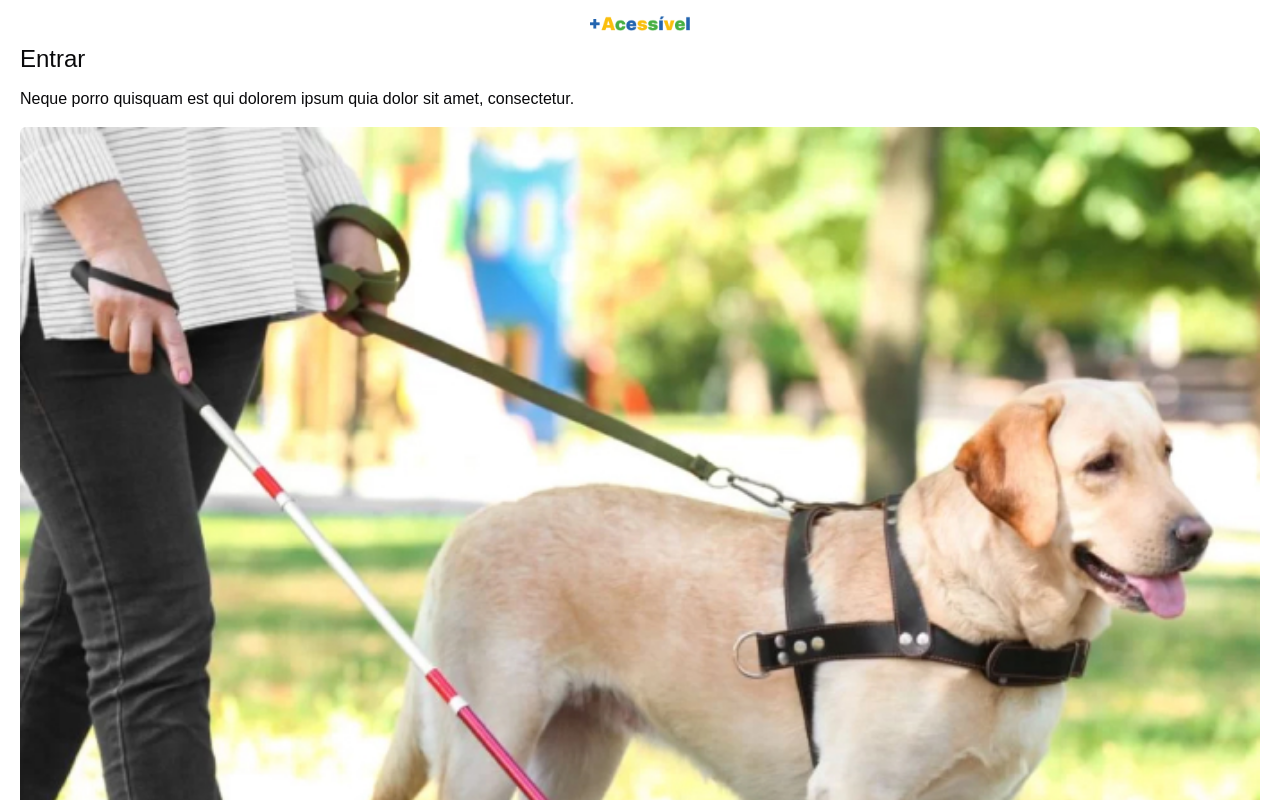
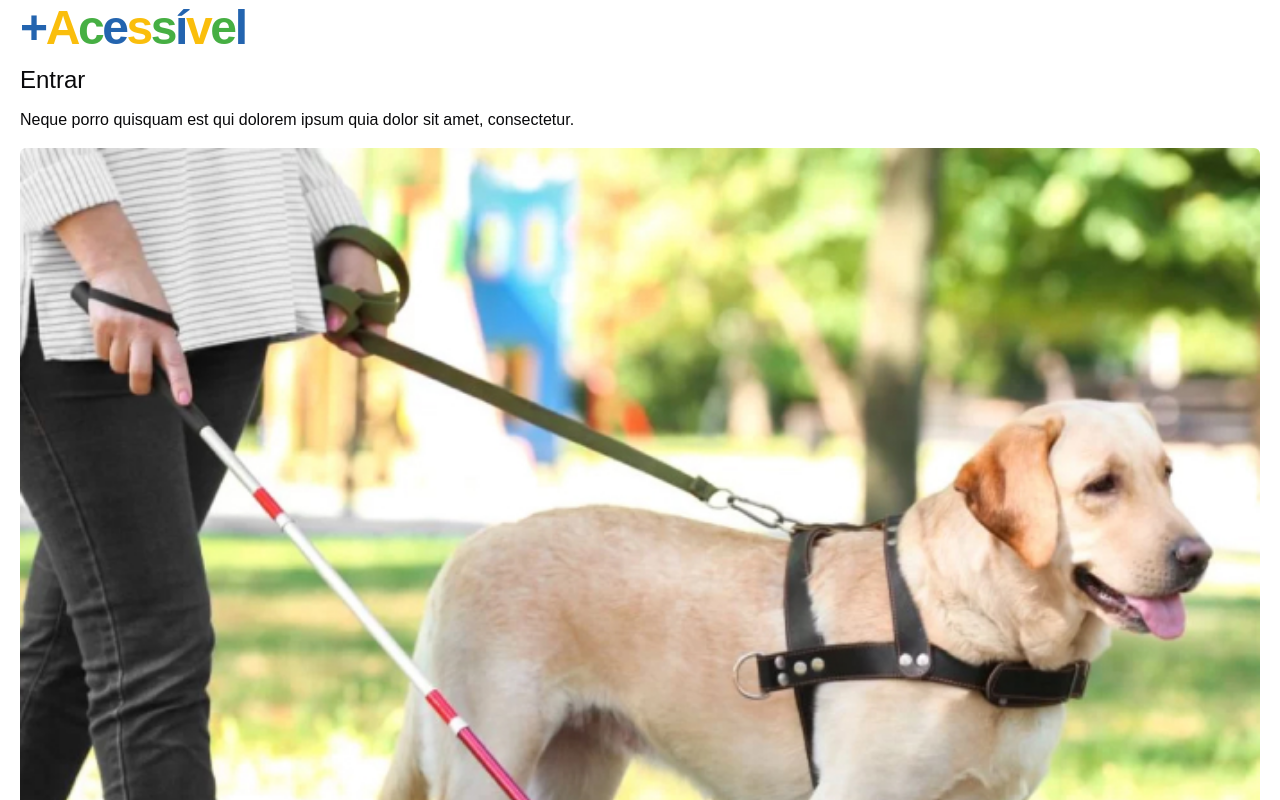
Before and after one commit to ClaudioRibeiro2/acessivel-front-2024, a Next.js app: page /user/login in a window 1280 px wide. Shown: the top 800 px of the page. Built offline with nearby package versions, Linux system fonts and the light colour scheme.

Commit message:
feat: Integrate AcessivelIcon in LoginUser and update its structure

```diff
--- a/src/app/user/login/page.js
+++ b/src/app/user/login/page.js
@@ -1,21 +1,14 @@
-import { LoginUserForm } from "@/components/index";
+import { AcessivelIcon, LoginUserForm } from "@/components/index";
 import Image from "next/image";
-import LogoAcessivel from "@/assets/img/+Acessível.png";
 import DogImage from "@/assets/img/dog.jpg";
 import Link from "next/link";
 
 export default function LoginUser() {
   return (
     <div className="gridMobile">
-      <Link href="/">
-        <Image
-          className="m-auto mt-4"
-          src={LogoAcessivel}
-          alt="Logo"
-          width={100}
-          height={100}
-        />
-      </Link>
+      <div className="flex">
+        <AcessivelIcon textAlign="left"/>
+      </div>
       <div className="mt-3 ">
         <h1 className="text-2xl">Entrar</h1>
         <p className="my-3">
--- a/src/components/AcessivelIcon.js
+++ b/src/components/AcessivelIcon.js
@@ -2,7 +2,7 @@ import { cva } from "class-variance-authority";
 import Link from "next/link";
 
 const iconVariants = cva(
-  "font-black align-middle mt-1 tracking-tighter text-3xl md:text-4xl lg:text-5xl",
+  "font-black align-middle mt-1 tracking-tighter text-3xl md:text-4xl lg:text-5xl w-full",
     {
     variants: {
       textAlign: {
@@ -18,7 +18,7 @@ const iconVariants = cva(
 );
 export default function AcessivelIcon({ textAlign = 'center' }) {
   return (
-    <p className={iconVariants({ textAlign })}>
+    <div className={iconVariants({ textAlign })}>
       <Link href="/">
         <span className="text-blue-acessivel">+</span>
         <span className="text-yellow-acessivel">A</span>
@@ -31,6 +31,6 @@ export default function AcessivelIcon({ textAlign = 'center' }) {
         <span className="text-green-acessivel">e</span>
         <span className="text-blue-acessivel">l</span>
       </Link>
-    </p>
+    </div>
   )
 }
```
